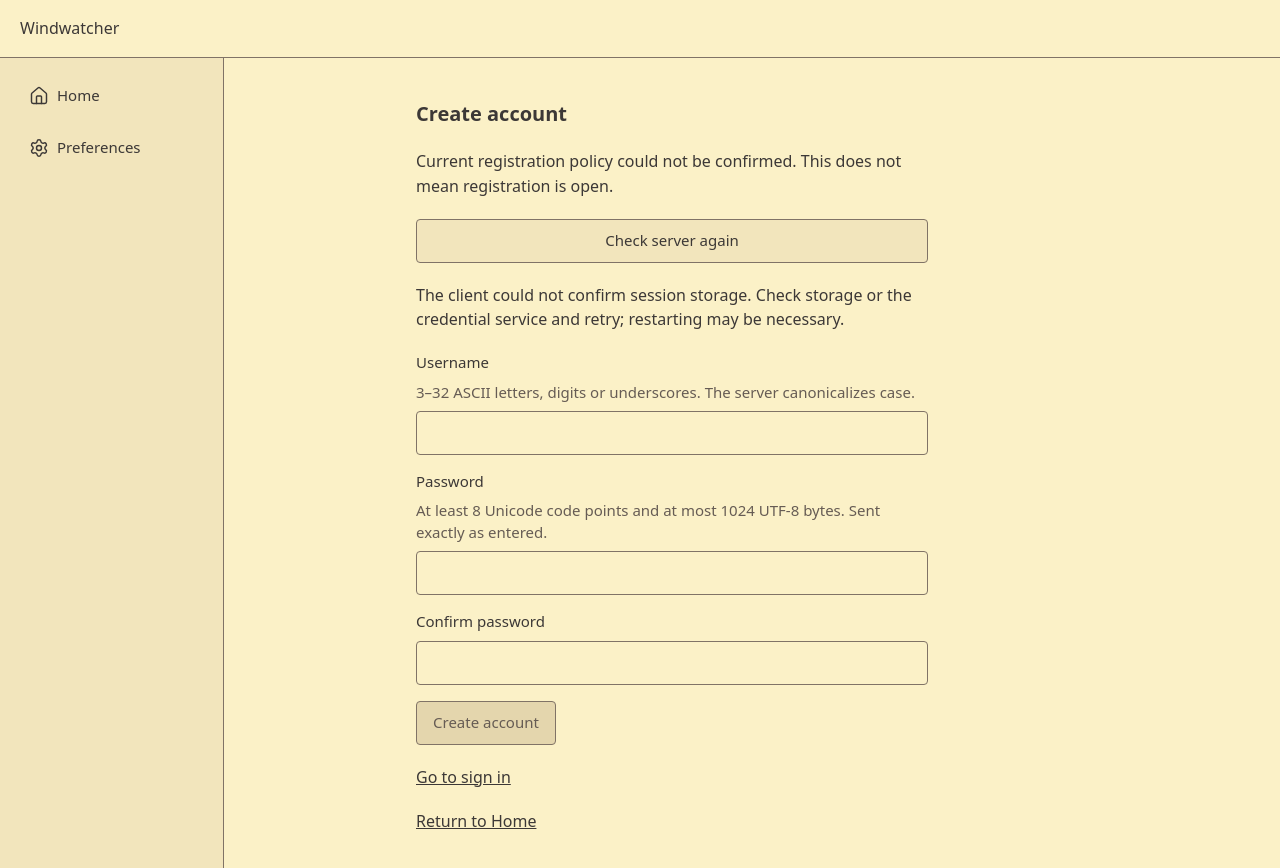
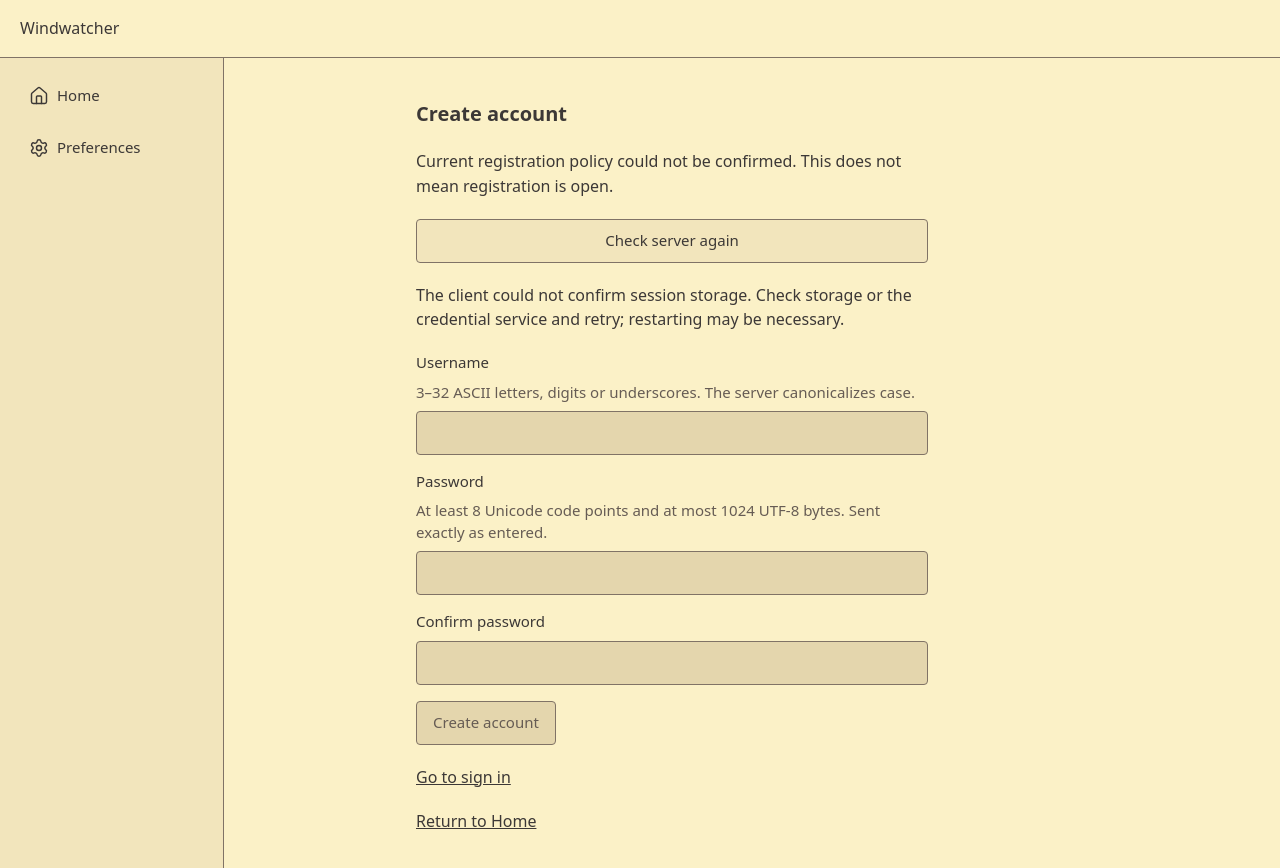
Before and after one commit to OtavioGonzaga/windwatcher-client, a React (Vite) app: page /#/servers/1/register in a window 1280 px wide. Shown: the top 868 px of the page. Built offline with nearby package versions, Linux system fonts and the light colour scheme.

Commit message:
fix(auth): wait for profile inspection before accepting input

```diff
--- a/src/features/authentication/AuthenticationPage.tsx
+++ b/src/features/authentication/AuthenticationPage.tsx
@@ -36,6 +36,7 @@ export function AuthenticationPage({ registration = false }: { registration?: bo
   const password = useRef<HTMLInputElement>(null);
   const confirmation = useRef<HTMLInputElement>(null);
   const active = useRef<AbortController | null>(null);
+  const fieldsDisabled = busy || !profile || (registration && policy === "checking");
   useEffect(() => {
     const controller = new AbortController();
     // oxlint-disable-next-line react/set-state-in-effect -- Reset the previously inspected server before starting a new async inspection.
@@ -187,7 +188,7 @@ export function AuthenticationPage({ registration = false }: { registration?: bo
             ref={username}
             label={t("auth.username")}
             autoComplete="username"
-            disabled={busy}
+            disabled={fieldsDisabled}
             hint={registration ? t("auth.usernameHint") : undefined}
             error={validation === "username" ? t("auth.requiredUsername") : undefined}
           />
@@ -196,7 +197,7 @@ export function AuthenticationPage({ registration = false }: { registration?: bo
             label={t("auth.password")}
             type="password"
             autoComplete={registration ? "new-password" : "current-password"}
-            disabled={busy}
+            disabled={fieldsDisabled}
             hint={registration ? t("auth.passwordHint") : undefined}
             error={
               validation === "password"
@@ -212,7 +213,7 @@ export function AuthenticationPage({ registration = false }: { registration?: bo
               label={t("auth.confirmation")}
               type="password"
               autoComplete="new-password"
-              disabled={busy}
+              disabled={fieldsDisabled}
               error={validation === "confirmation" ? t("auth.confirmationMismatch") : undefined}
             />
           )}
```
Also changed, not shown: 1 other file (tests, documents, lock files or other folders).
